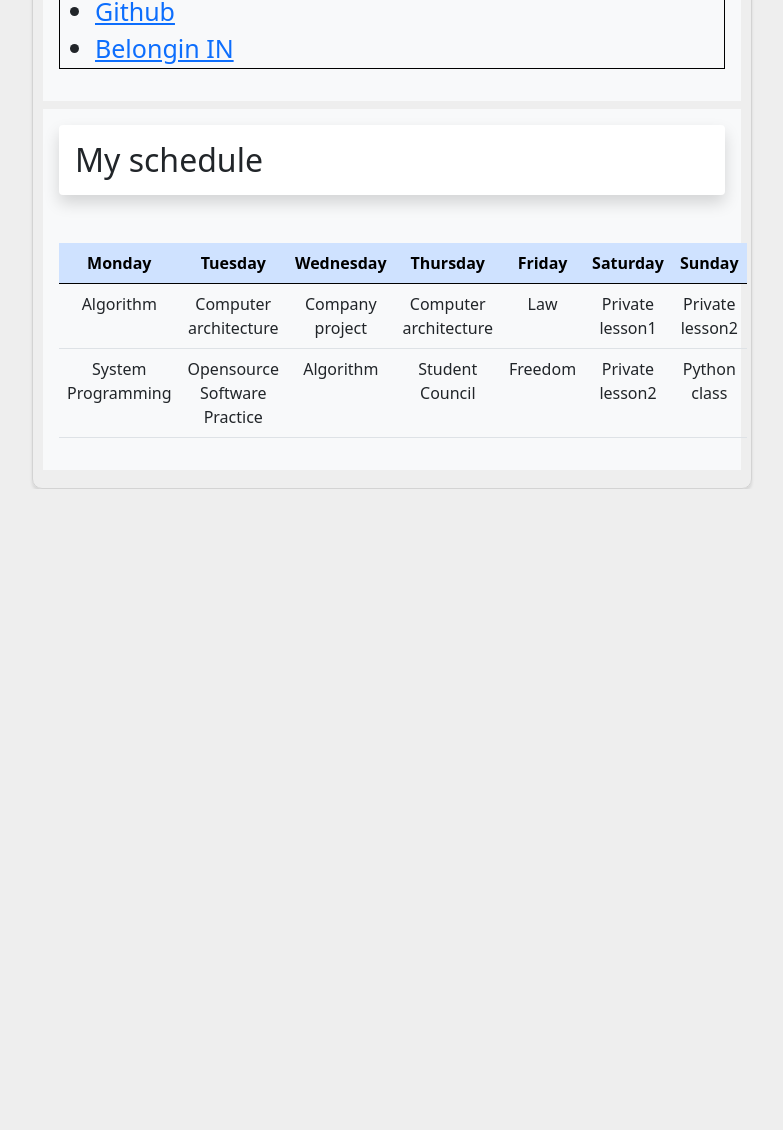
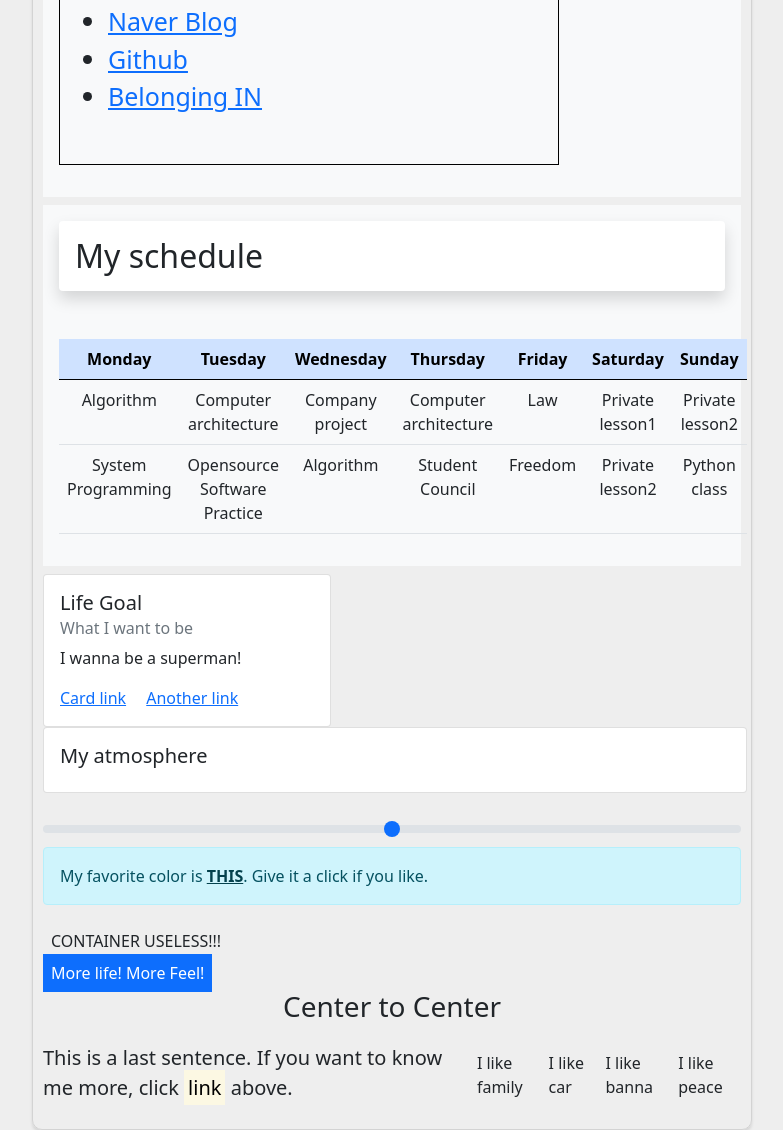
Before and after one commit to Taek-Lee00/Taek-Lee00.github.io, a plain HTML site: page index.html in a window 1280 px wide. Shown: the part 771-1901 px from the top of the page, without its empty margins (248-1031 px from the left). Before the commit the page ends 1260 px from the top, so only its background shows below. Drawn offline with nearby package versions, Linux system fonts and the light colour scheme.

Commit message:
Add files via upload

```diff
--- a/index.html
+++ b/index.html
@@ -11,17 +11,17 @@
         <div class = "p-3 mb-2 bg-light text-dark">
                 <h1 class="badge bg-dark text-wrap" id = "start"style="width: 25rem; font-size: 30px;">My Profile Page</h1>
             <p id = "profile">
-                 Hi, I'm Gitaek_Lee. Nice to meet you!
-                 <br/> Here is my profile. <br/>If you have any question, send E-mail.
+                 Hi, I'm Gitaek_Lee. Nice to meet you! I'm sudent of skku softwaring.
+                 <br/> Here is my profile. <br/>If you have any question, send E-mail(dlrlxor548@gmail.com).
             </p>
             <img src="photo.png" alt ="My photo" width="350" />
         </div>
        <div class = "p-3 mb-2 bg-light text-dark">
             <h2 class="user-select-none shadow p-3 mb-5 bg-body rounded ">What I manage/Where I belong to</h2>
-            <ul id = "course">
+            <ul id = "course" class ="w-75 p-5">
                 <li><a href="https://blog.naver.com/dlrlxor548">Naver Blog</a></li>
                 <li><a href="https://github.com/Taek-Lee00">Github</a></li>
-                <li><a href="https://cs.skku.edu/ko/people/scg">Belongin IN</a></li>
+                <li><a href="https://cs.skku.edu/ko/people/scg">Belonging IN</a></li>
             </ul>
        </div>
 
@@ -64,6 +64,42 @@
             </table>
        </div>
 
+       <div class="card" style="width: 18rem;">
+        <div class="card-body">
+          <h5 class="card-title">Life Goal</h5>
+          <h6 class="card-subtitle mb-2 text-muted">What I want to be</h6>
+          <p class="card-text">I wanna be a superman!</p>
+          <a href="#" class="card-link">Card link</a>
+          <a href="#" class="card-link">Another link</a>
+        </div>
+      </div>
+
+      <div>
+        <div class="card" style="width: 44rem;">
+            <div class="card-body">
+              <h5 class="card-title">My atmosphere</h5></div>
+            </div>
+        <label for="customRange3" class="form-label"></label>
+        <input type="range" class="form-range" min="0" max="5" step="0.5" id="customRange3">
+      </div>
+      <div>
+        <div class="alert alert-info" role="alert">
+            My favorite color is <a href="#" class="alert-link">THIS</a>. Give it a click if you like.
+          </div>
+      </div>
+      <div class="container-lg p-2">CONTAINER USELESS!!!</div>
+      <div class="d-inline p-2 bg-primary text-white">More life! More Feel!</div>
+      <p class="text-center" style ="font-size: 28px;">Center to Center</p>
+      <div class="d-flex flex-row-reverse bd-highlight">
+        <div class="p-2 bd-highlight">I like peace</div>
+        <div class="p-2 bd-highlight">I like banna</div>
+        <div class="p-2 bd-highlight">I like car</div>
+        <div class="p-2 bd-highlight">I like family</div>
+      <div>
+        <p class="lead">
+            This is a last sentence. If you want to know me more, click <mark>link</mark> above.
+          </p>
+      </div>
         <script>
 
         </script>
```
